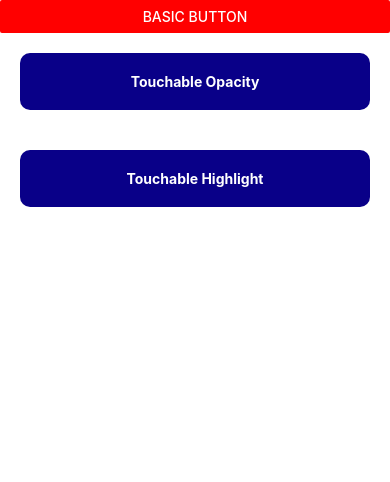
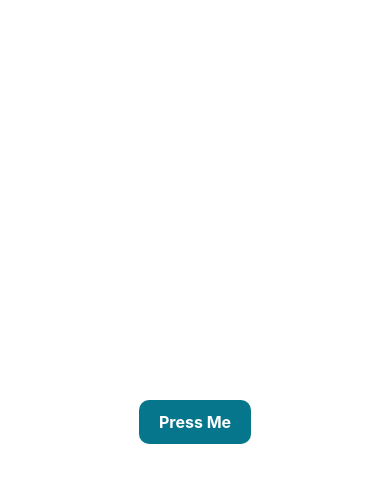
Before and after one commit to DagoTshering/Test-Project, a React Native app: screen / in a window 390 px wide. Shown: the top 482 px of the page. Built offline with nearby package versions, Linux system fonts and the light colour scheme.

Commit message:
creating loader using activity indicator component and pressable button for multiple event listener.

```diff
--- a/App.jsx
+++ b/App.jsx
@@ -7,6 +7,8 @@ import React from 'react'
 // import UseEffectUpdatingPhase from './src/components/UseEffectUpdatingPhase'
 // import UseEffectUnmountingPhase from './src/components/UseEffectUnmountingPhase'
 import StyleWithButton from './src/components/StyleWithButton'
+import Loading from './src/components/Loading'
+import PressableComponent from './src/components/PressableComponent'
 // import FlatListScreen from './src/components/FlatListScreen'
 // import SectionListScreen from './src/components/SectionListScreen'
 // import Grid from './src/components/Grid'
@@ -20,7 +22,7 @@ import StyleWithButton from './src/components/StyleWithButton'
 
 const App = () => {
   return (
-    <View /*style={{flex: 1}}*/>
+    <View style={{flex: 1}}>
       {/* <JSX/>
       <First/>
       <Text style={{fontSize: 30}}>This is my first React App</Text>
@@ -28,7 +30,6 @@ const App = () => {
       {/* <Onpress/> */}
       {/* <UseStateHook/> */}
       {/* <Props/> */}
-
       {/* <InputText/> */}
       {/* <Styling/> */}
       {/* <FlatListScreen/> */}
@@ -40,7 +41,9 @@ const App = () => {
       {/* <UseEffectMount/> */}
       {/* <UseEffectUpdatingPhase/> */}
       {/* <UseEffectUnmountingPhase/> */}
-      <StyleWithButton/>
+      {/* <StyleWithButton/> */}
+      {/* <Loading /> */}
+      <PressableComponent/>
     </View>
   )
 }
--- /dev/null
+++ b/src/components/Loading.jsx
@@ -0,0 +1,61 @@
+import { View, Text, TouchableOpacity, ActivityIndicator, StyleSheet } from 'react-native'
+import React, { useState } from 'react'
+
+const Loading = () => {
+  const [Loading, setLoadiing] = useState(false);
+  return (
+    <View style={styles.container}>
+      <TouchableOpacity style={styles.button} onPress={() => setLoadiing(!Loading)}>
+        <Text style={styles.buttonText}>{Loading? 'Hide Loader' : 'Show Loader'}</Text>
+      </TouchableOpacity>
+      {
+        Loading && (
+          <View style={styles.loadingContainer}>
+            <ActivityIndicator size={'large'} color={'#013220'} />
+            <Text style={styles.loadeingText}>Loading...</Text>
+          </View>
+        )
+      }
+    </View>
+  )
+}
+
+const styles = StyleSheet.create({
+  container: {
+    flex: 1, // Cover all the available space
+    backgroundColor: '#f0f0f0',
+    alignItems: 'center',
+    justifyContent: 'center',
+  },
+  button:{
+    paddingVertical: 12,
+    paddingHorizontal: 20,
+    backgroundColor: '#4CAF50',
+    borderRadius: 10,
+    marginBottom: 20,
+
+  },
+  buttonText: {
+    fontSize: 16,
+    fontWeight: 'bold',
+    color: '#fff',
+
+  },
+  loadingContainer: {
+    width: 120,
+    height: 120,
+    alignItems: 'center',
+    justifyContent:'center',
+    backgroundColor: "#fff",
+    borderRadius: 12,
+    shadowColor: '#000',
+    elevation: 5,
+  },
+  loadeingText: {
+    marginTop: 15,
+    fontWeight: '600',
+    color: '#4CAF50',
+  }
+});
+
+export default Loading
--- /dev/null
+++ b/src/components/PressableComponent.jsx
@@ -0,0 +1,53 @@
+import { View, Text, Pressable, StyleSheet } from 'react-native'
+import React from 'react'
+/**
+ * If you want to use multiple event listner, you have to use Pressable component to create button
+ * When you use both onPress and onLongPress event listener, either onPress or onLongPress will be executed
+ * depending on user clicking senario.
+ *
+ */
+const PressableComponent = () => {
+    const onPress = () => {
+        console.log('onPress');
+    };
+    const onPressIn = () => {
+        console.log('onPressIn');
+    };
+    const onPressOut = () => {
+        console.log('onPressOut');
+    };
+    const onLongPress = () => {
+        console.log('onLongPress');
+    };
+  return (
+    <View style={styles.container}>
+      <Pressable style={styles.pressableBotton} onPressIn={onPressIn} onPressOut={onPressOut} onLongPress={onLongPress} onPress={onPress} delayLongPress={5000}>
+        <Text style={styles.bottonText}>Press Me</Text>
+      </Pressable>
+    </View>
+  )
+}
+
+const styles = StyleSheet.create({
+    container: {
+        flex: 1,
+        backgroundColor: 'f0f0f0',
+        alignItems: 'center',
+        justifyContent: 'center',
+    },
+    pressableBotton: {
+        paddingVertical: 12,
+        paddingHorizontal: 20,
+        backgroundColor: '#06768d',
+        borderRadius: 10,
+        shadowColor:'#000',
+        elevation: 5,
+    },
+    bottonText: {
+        fontSize: 16,
+        fontWeight: '700',
+        color: '#fff'
+    }
+});
+
+export default PressableComponent
```
